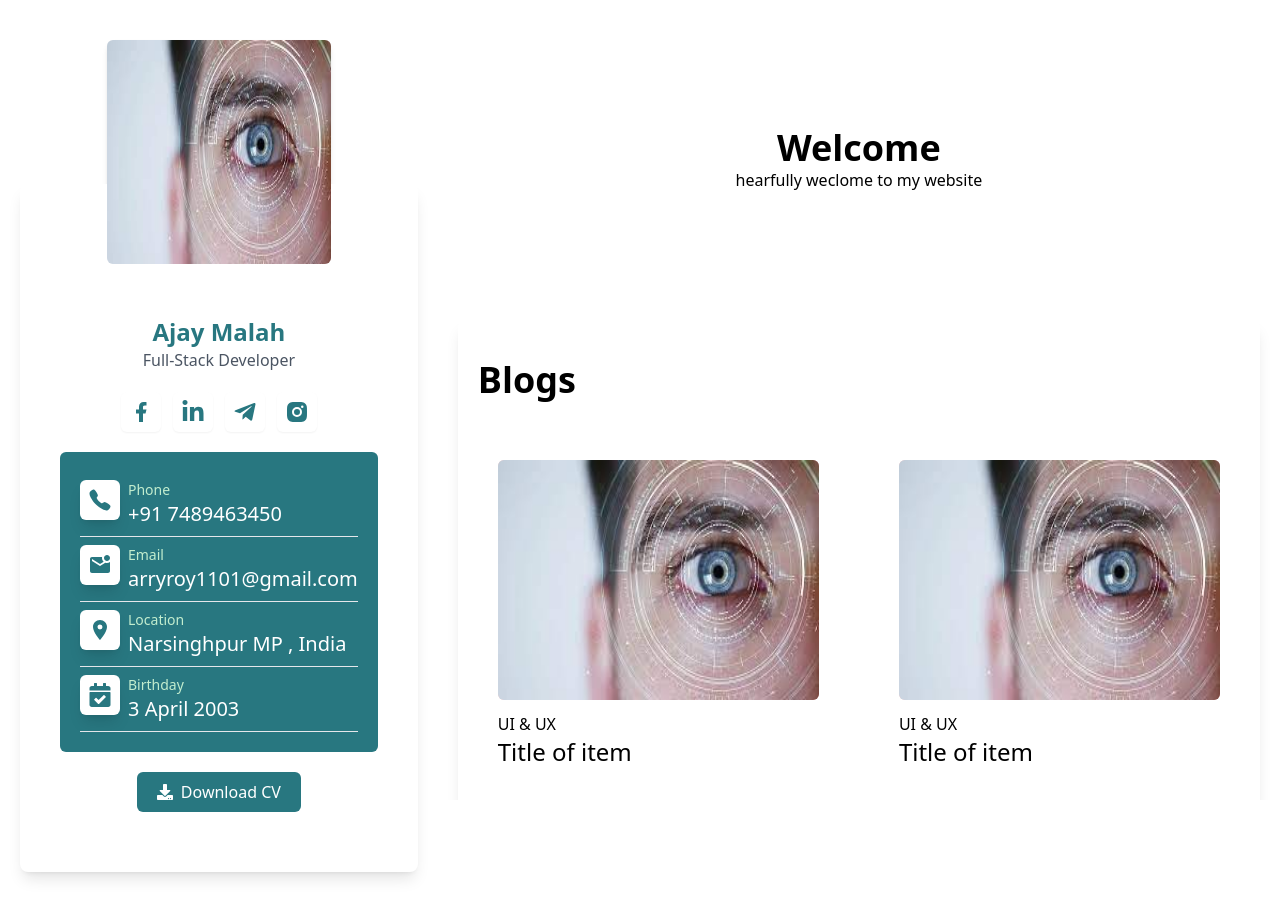
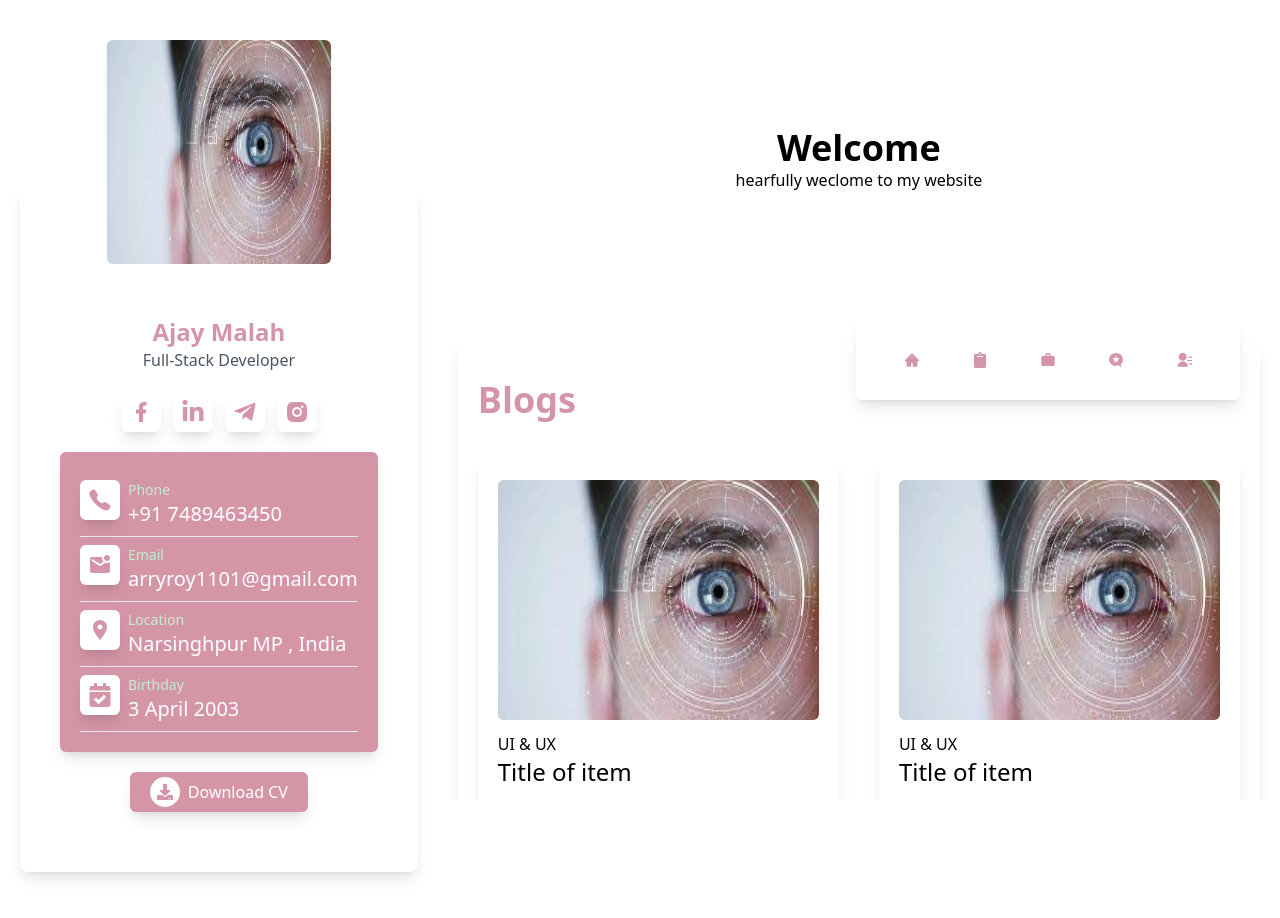
Before and after one commit to 1230Ajay/frontendreal, a Next.js app: page /Blog in a window 1280 px wide. Shown: the top 918 px of the page. Built offline with nearby package versions, Linux system fonts and the light colour scheme.

Commit message:
color changed

```diff
--- a/src/components/Blog.tsx
+++ b/src/components/Blog.tsx
@@ -3,40 +3,40 @@ import React from 'react'
 const blog = () => {
   return (
     <div>
-            <div className=' font-bold text-4xl px-5 my-5 '>Blogs</div>
-            <div className='grid md:grid-cols-2'>
+            <div className=' font-bold text-4xl px-5 my-5 text-sec '>Blogs</div>
+            <div className='grid md:grid-cols-2 bg-pri'>
 
-                <div className=' content-container hover:bg-sec ease-in duration-500 hover:text-pri px-5 mx-5 py-5 my-5 rounded-md'>
+                <div className=' content-container bg-pri hover:bg-sec ease-in-out shadow-lg hover:shadow-none px-5 mx-5 py-5 my-5 rounded-md'>
                     <div className='bg-red-200 object-cover content-center w-full h-60 rounded-md'><img src="/index.jpeg" className='rounded-md h-full' alt="" /></div>
                     <div className=' uppercase mt-3'>UI & UX</div>
                     <div className=' text-2xl font-medium'>Title of item</div>
                 </div>
 
-                <div className=' content-container hover:bg-sec ease-in duration-500 hover:text-pri px-5 mx-5 py-5 my-5 rounded-md'>
+                <div className=' content-container bg-pri hover:bg-sec ease-in-out shadow-lg hover:shadow-none px-5 mx-5 py-5 my-5 rounded-md'>
                     <div className='bg-red-200 object-cover content-center w-full h-60 rounded-md'><img src="/index.jpeg" className='rounded-md h-full' alt="" /></div>
                     <div className=' uppercase mt-3'>UI & UX</div>
                     <div className=' text-2xl font-medium'>Title of item</div>
                 </div>
 
-                <div className=' content-container hover:bg-sec ease-in duration-500 hover:text-pri px-5 mx-5 py-5 my-5 rounded-md'>
+                <div className=' content-container bg-pri hover:bg-sec ease-in-out shadow-lg hover:shadow-none px-5 mx-5 py-5 my-5 rounded-md'>
                     <div className='bg-red-200 object-cover content-center w-full h-60 rounded-md'><img src="/index.jpeg" className='rounded-md h-full' alt="" /></div>
                     <div className=' uppercase mt-3'>UI & UX</div>
                     <div className=' text-2xl font-medium'>Title of item</div>
                 </div>
 
-                <div className=' content-container hover:bg-sec ease-in duration-500 hover:text-pri px-5 mx-5 py-5 my-5 rounded-md'>
+                <div className=' content-container bg-pri hover:bg-sec ease-in-out shadow-lg hover:shadow-none px-5 mx-5 py-5 my-5 rounded-md'>
                     <div className='bg-red-200 object-cover content-center w-full h-60 rounded-md'><img src="/index.jpeg" className='rounded-md h-full' alt="" /></div>
                     <div className=' uppercase mt-3'>UI & UX</div>
                     <div className=' text-2xl font-medium'>Title of item</div>
                 </div>
 
-                <div className=' content-container hover:bg-sec ease-in duration-500 hover:text-pri px-5 mx-5 py-5 my-5 rounded-md'>
+                <div className=' content-container bg-pri hover:bg-sec ease-in-out shadow-lg hover:shadow-none px-5 mx-5 py-5 my-5 rounded-md'>
                     <div className='bg-red-200 object-cover content-center w-full h-60 rounded-md'><img src="/index.jpeg" className='rounded-md h-full' alt="" /></div>
                     <div className=' uppercase mt-3'>UI & UX</div>
                     <div className=' text-2xl font-medium'>Title of item</div>
                 </div>
 
-                <div className=' content-container hover:bg-sec ease-in duration-500 hover:text-pri px-5 mx-5 py-5 my-5 rounded-md'>
+                <div className=' content-container bg-pri hover:bg-sec ease-in-out shadow-lg hover:shadow-none px-5 mx-5 py-5 my-5 rounded-md'>
                     <div className='bg-red-200 object-cover content-center w-full h-60 rounded-md'><img src="/index.jpeg" className='rounded-md h-full' alt="" /></div>
                     <div className=' uppercase mt-3'>UI & UX</div>
                     <div className=' text-2xl font-medium'>Title of item</div>
--- a/src/components/Intro.tsx
+++ b/src/components/Intro.tsx
@@ -21,17 +21,17 @@ const Intro = () => {
                     <div className=' capitalize text-2xl text-sec font-semibold text-center'>Ajay malah</div>
                     <div className=' capitalize text-center text-gray-600'>full-stack developer</div>
                     <div className=' text-2xl flex justify-center gap-3 my-5'>
-                        <button className='bg-pri text-sec hover:bg-sec hover:text-pri p-2 rounded-md  shadow-sm'><RiFacebookFill /></button>
-                        <button className='bg-pri text-sec hover:bg-sec hover:text-pri p-2 rounded-md  shadow-sm'><FaLinkedinIn /></button>
-                        <button className='bg-pri text-sec hover:bg-sec hover:text-pri p-2 rounded-md  shadow-sm'><FaTelegramPlane /></button>
-                        <button className='bg-pri text-sec hover:bg-sec hover:text-pri p-2 rounded-md  shadow-sm'><RiInstagramFill /></button>
+                        <button className='bg-pri text-sec hover:bg-sec hover:text-pri p-2 rounded-md  shadow-lg'><RiFacebookFill /></button>
+                        <button className='bg-pri text-sec hover:bg-sec hover:text-pri p-2 rounded-md  shadow-lg'><FaLinkedinIn /></button>
+                        <button className='bg-pri text-sec hover:bg-sec hover:text-pri p-2 rounded-md  shadow-lg'><FaTelegramPlane /></button>
+                        <button className='bg-pri text-sec hover:bg-sec hover:text-pri p-2 rounded-md  shadow-lg'><RiInstagramFill /></button>
                     </div>
                 </div>
 
                 {/* contact section  */}
 
 
-                <div className='sm:mx-10 p-5 bg-sec rounded-md'>
+                <div className='sm:mx-10 p-5 bg-sec rounded-md shadow-lg'>
                     <div className='flex gap-2 border-b py-2'>
                         <div className='bg-pri text-sec hover:bg-thi  p-2 rounded-md  shadow-lg h-10 w-10 justify-center items-center flex text-2xl'><IoCall /></div>
                         <div>
@@ -67,7 +67,7 @@ const Intro = () => {
 
 
                 </div>
-                <button className=' bg-sec hover:border hover:border-sec hover:bg-pri hover:text-sec text-pri mx-auto my-5 flex items-center justify-center space-x-2 gap-2 h-10 px-5 rounded-md'> <span><FaDownload /></span> Download CV</button>
+                <button className=' shadow-lg bg-sec hover:border hover:border-sec hover:bg-pri hover:text-sec text-pri mx-auto my-5 flex items-center justify-center space-x-2 gap-2 h-10 px-5 rounded-md'> <span className='bg-pri  text-sec p-[7px] rounded-full'><FaDownload /></span> Download CV</button>
 
             </div>
             <div>
--- a/src/components/Navbar.tsx
+++ b/src/components/Navbar.tsx
@@ -23,6 +23,7 @@ function MobileNav({open , setOpen}){
 
 
 
+
 const Navbar = () => {
 
   const [open, setOpen] = useState(false);
@@ -36,7 +37,6 @@ const Navbar = () => {
       </div>
 
       <MobileNav open={open} setOpen={setOpen} ></MobileNav>
-
     </div>
 
   )
--- /dev/null
+++ b/src/components/Navlg.tsx
@@ -0,0 +1,23 @@
+import React from 'react'
+import { AiFillHome } from 'react-icons/ai'
+import { FaClipboard, FaMicroblog } from 'react-icons/fa'
+import { MdWork } from 'react-icons/md'
+import { RiContactsFill } from 'react-icons/ri'
+
+import Link from 'next/link'
+
+const Navlg = () => {
+    return (
+        <div className='relative'>
+            <div className=' hidden lg:inline-flex gap-5 bg-white shadow-lg h-20 w-96 absolute right-10 justify-center items-center rounded-md '>
+                <Link href={'/'}> <div className=' text-sec hover:bg-sec hover:text-pri h-12 w-12 flex justify-center items-center rounded-md active:bg-sec cursor-pointer'><AiFillHome /></div></Link>
+                <Link href={'/Resume'}> <div className=' text-sec hover:bg-sec hover:text-pri h-12 w-12 flex justify-center items-center rounded-md active:bg-sec cursor-pointer'><FaClipboard /></div></Link>
+                <Link href={'/Work'}> <div className=' text-sec hover:bg-sec hover:text-pri h-12 w-12 flex justify-center items-center rounded-md active:bg-sec cursor-pointer'><MdWork /></div></Link>
+                <Link href={'/Blog'}> <div className=' text-sec hover:bg-sec hover:text-pri h-12 w-12 flex justify-center items-center rounded-md active:bg-sec cursor-pointer'><FaMicroblog /></div></Link>
+                <Link href={'/contact'}><div className=' text-sec hover:bg-sec hover:text-pri h-12 w-12 flex justify-center items-center rounded-md active:bg-sec cursor-pointer'><RiContactsFill /></div></Link>
+            </div>
+        </div>
+    )
+}
+
+export default Navlg
--- a/src/pages/Blog.tsx
+++ b/src/pages/Blog.tsx
@@ -2,10 +2,11 @@ import React from 'react'
 import Blog from '@/components/Blog'
 import Navbar from '@/components/Navbar'
 import Intro from '@/components/Intro'
+import Navlg from '@/components/Navlg'
 
 const Bolg = () => {
   return (
-    <div className=' max-w-7xl mx-auto h-screen'>
+    <div className=' max-w-7xl mx-auto h-screen '>
       <div className=' lg:hidden'><Navbar /></div>
 
       <div className=" md:flex">
@@ -15,8 +16,10 @@ const Bolg = () => {
             <div >Welcome</div>
             <div className=' text-base font-normal'>hearfully weclome to my website</div>
           </div>
-
-            <div className=' rounded-lg shadow-lg mx-5 h-fit bg-white py-5'>
+          <div>
+           <Navlg/>
+          </div>
+          <div className=' rounded-lg shadow-lg mx-5 my-5  h-fit bg-white py-5'>
             <Blog />
           </div>
 
--- a/tailwind.config.js
+++ b/tailwind.config.js
@@ -9,8 +9,8 @@ module.exports = {
    theme: {
      extend: {
       colors:{
-        pri:"#ffffff",
-        sec:'#287780',
+        pri:'#ffffff',
+        sec:'#d496a7',
         thi:'#c2edce',
 
       },
```
Lines whose indentation alone changed are shown as unchanged.
